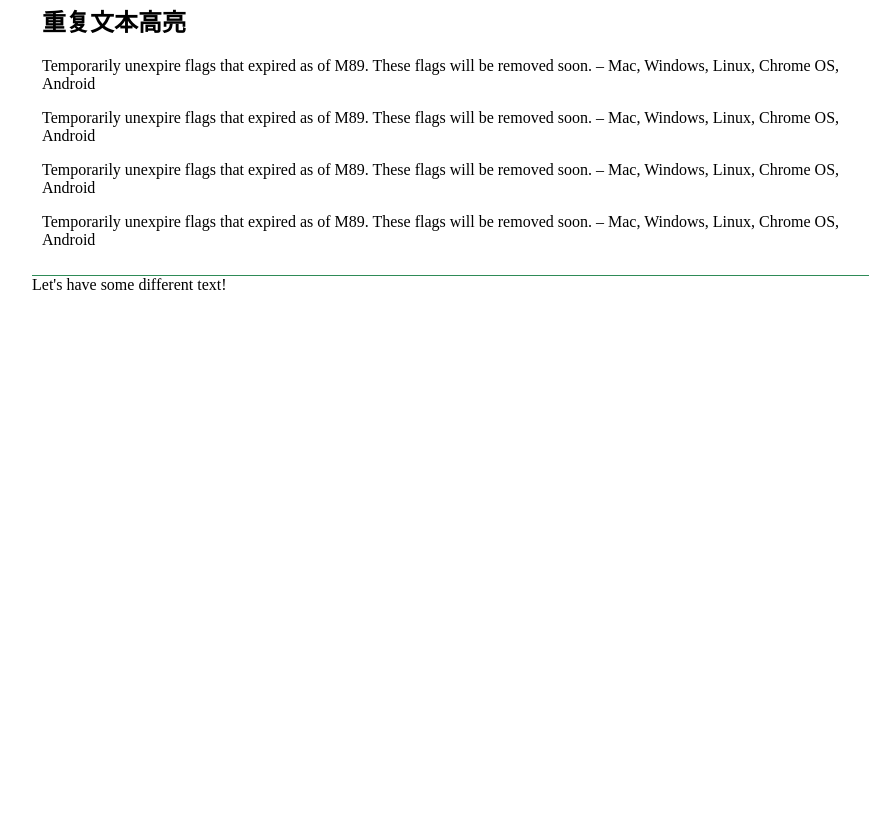
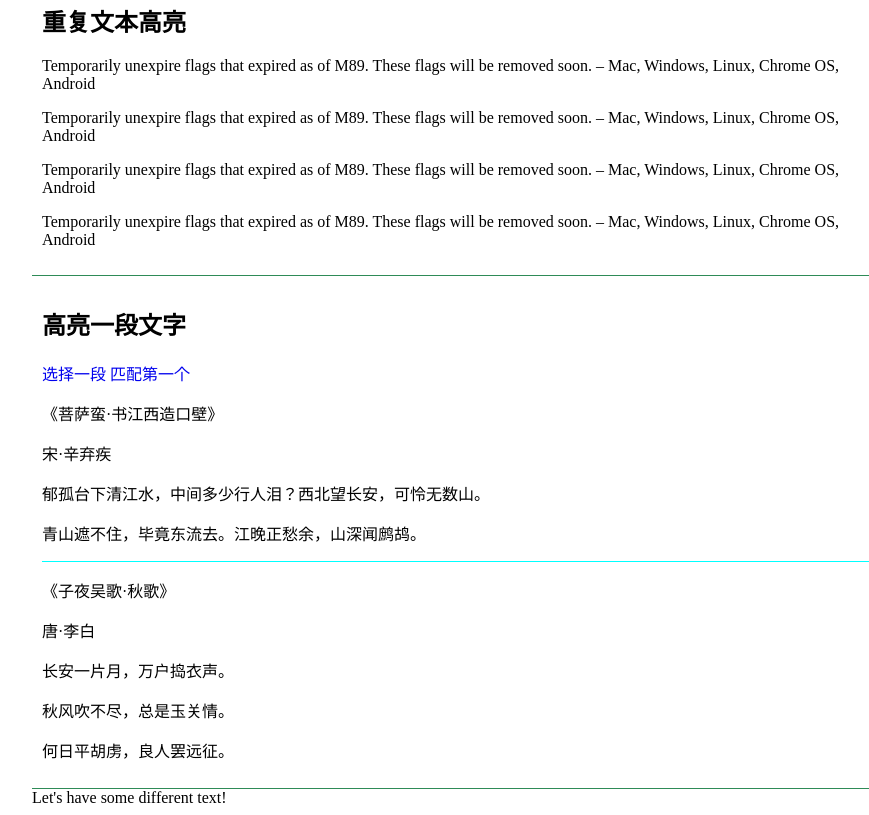
Before and after one commit to fuchunhui/copy-link-text, a plain HTML site: page index.html in a window 1280 px wide. Shown: the part 543-1358 px from the top of the page, without its empty margins (176-1045 px from the left). Before the commit the page ends 845 px from the top, so only its background shows below. Drawn offline with Linux system fonts and the light colour scheme; a script that the page names is missing.

Commit message:
deploy gh-pages from @ e2322f8b68b65228648e78e94bffa4d3fb4e4e3e

```diff
--- a/index.html
+++ b/index.html
@@ -18,6 +18,9 @@
       }
       .link-share-span {
         background: aqua;
+      }
+      .article-line {
+        border-bottom: 1px solid cyan;
       }
     </style>
   <script type="module" crossorigin src="/copy-link-text/assets/index.3fee4744.js"></script>
@@ -54,6 +57,26 @@
         <p>Temporarily unexpire flags that expired as of M89. These flags will be removed soon. – Mac, Windows, Linux, Chrome OS, Android</p>
       </section>
 
+      <section>
+        <h2>高亮一段文字</h2>
+        <a href="https://fuchunhui.github.io/copy-link-text/#:~:text=郁孤台下清江水,长安一片月" target="_blank">选择一段</a>
+        <a href="https://fuchunhui.github.io/copy-link-text/#:~:text=郁孤台下清江水,长安" target="_blank">匹配第一个</a>
+        <article class="article-line">
+          <p>《菩萨蛮·书江西造口壁》</p>
+          <p>宋·辛弃疾</p>
+          <p>郁孤台下清江水，中间多少行人泪？西北望长安，可怜无数山。</p>
+          <p>青山遮不住，毕竟东流去。江晚正愁余，山深闻鹧鸪。</p>
+        </article>
+
+        <article>
+          <p>《子夜吴歌·秋歌》</p>
+          <p>唐·李白</p>
+          <p>长安一片月，万户捣衣声。</p>
+          <p>秋风吹不尽，总是玉关情。</p>
+          <p>何日平胡虏，良人罢远征。</p>
+        </article>
+      </section>
+
       <copy-section t="custom element example text" p="ass">
         <span slot="my-text">Let's have some different text!</span>
       </copy-section>
```
